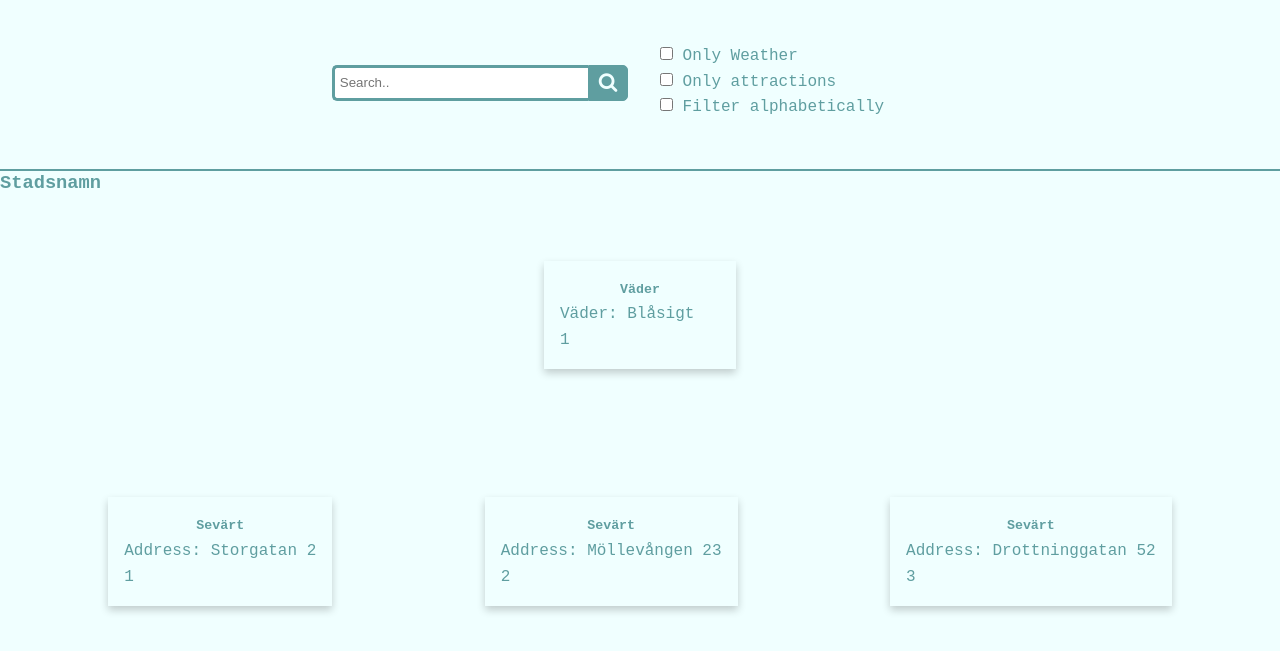
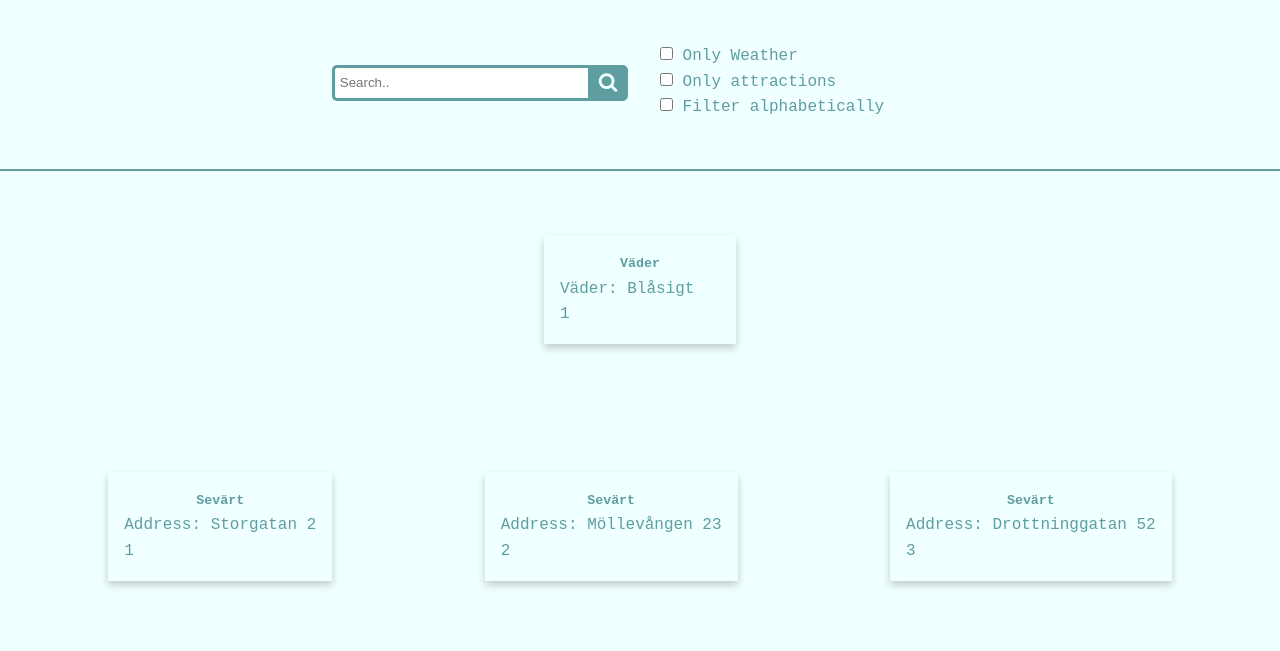
Before and after one commit to MagnusLindgren/Forecaster, a plain HTML site: page index.html in a window 1280 px wide. Both pictures are taken after a click on the button 607 px from the left and 181 px from the top of the page. Shown: the part 99-750 px from the top of the page. Drawn offline with Linux system fonts and the light colour scheme.

Commit message:
funktionell clearResult funktion

```diff
--- a/css/index.css
+++ b/css/index.css
@@ -72,12 +72,15 @@ body {
     padding: 1em;
 }
 
+#cityName {
+    margin-left: 1em;
+}
+
 .resultPanel {
     display: flex;
     flex-direction: row;
-    justify-content:right;
-    align-items:center;
-
+    justify-content: center;
+    align-items: baseline;
     padding: 2em;
 }
 
@@ -90,7 +93,7 @@ body {
     border: 2px;
     box-shadow: 0 4px 8px 0 rgba(0, 0, 0, 0.2);
     margin: 2em auto;
-    max-width: 33%;
+    max-width: 25em;
     min-width: 10em;
     max-height: 50em;
     padding: 1em;
--- a/index.html
+++ b/index.html
@@ -7,7 +7,7 @@
     <link rel="stylesheet" href="css/index.css">
     <!-- Font awesome -->
     <link rel="stylesheet" href="https://cdnjs.cloudflare.com/ajax/libs/font-awesome/4.7.0/css/font-awesome.min.css">
-    <script src="js/script.js"></script>
+    <script src="js/main.js"></script>
 </head>
 <body>
     <header>
@@ -23,7 +23,7 @@
                 * Sektion med sökresultat
                 * Resultat rutor, möjligtvis med JS.
         -->
-
+        <main>
             <section>
                 <div class="panel">
                     <input type="text" id="searchBox" placeholder="Search..">
@@ -46,7 +46,8 @@
                 </div>
             </section>
 
-        <section><h3>Stadsnamn</h3>
+            <section>
+                <h3 id="cityName">Stadsnamn</h3>
                 <div class="resultPanel">
                     <div class="resultCard">
                         <h5>Väder</h5>
@@ -73,5 +74,7 @@
                         <p>3</p>
                     </div>
                 </div>
+            </section>
+        </main>
 </body>
 </html>
--- a/js/main.js
+++ b/js/main.js
@@ -4,13 +4,14 @@
     * make checkboxes work
     * Function that deletes previous results
 */
+"useStrict";
 document.addEventListener("DOMContentLoaded", pageLoaded);
 
-"useStrict";
-
 function pageLoaded() {
-    let searchBox = document.getElementById("#searchBox");
-
+    let searchBox = document.getElementById("searchBox");
+    const SEARCHBUTTON = document.getElementById("searchButton");
+    let cityName = document.getElementById("cityName");
+    SEARCHBUTTON.onclick = () => clearResults(cityName);
 
 }
 
@@ -20,7 +21,15 @@ function searchAPI(searchWord) {
 
 function createSearchResult(count) {
     for (let i = 0; i < count; i++) {
-        let parent = document.createElement("section");
-        let child = document.createElement("div");
+        let section = document.createElement("section");
+        let div = document.createElement("div");
+        let paragraph = document.createElement("p");
+        let CityName = document.createElement("h5");
     }
 }
+
+function clearResults(input) {
+    if (input != null){
+        input.remove();
+    }
+}
```
Lines whose indentation alone changed are shown as unchanged.
